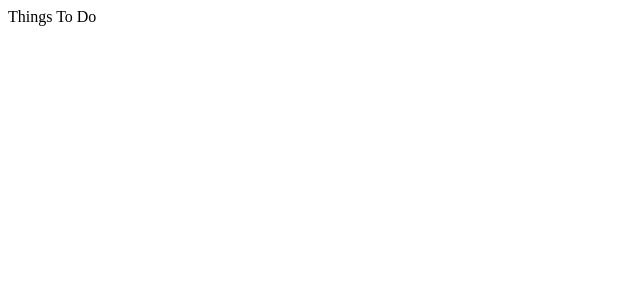
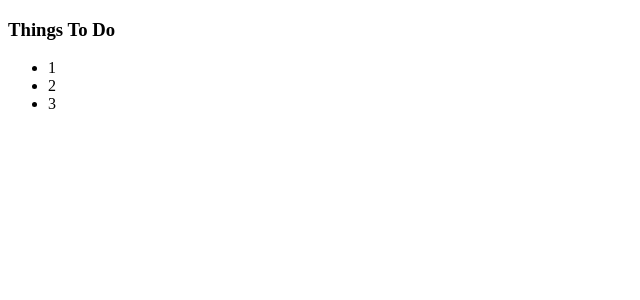
Before and after one commit to WebHeroSchool/ToDo-Final-Project, a React (Create React App) app: page / in a window 1280 px wide. Shown: the top 300 px of the page, without its empty margins (0-640 px from the left). Built offline with nearby package versions, Linux system fonts and the light colour scheme.

Commit message:
list component

```diff
--- a/src/App.js
+++ b/src/App.js
@@ -1,6 +1,12 @@
+const ItemList = () => (<ul>
+    <li>1</li>
+    <li>2</li>
+    <li>3</li>
+  </ul>);
 
-const firstElement = (<div>
-  Things To Do
+const App = () => (<div>
+  <h3>Things To Do</h3>
+  <ItemList />
 </div>);
 
-export { firstElement };
+export default App;
--- a/src/index.js
+++ b/src/index.js
@@ -1,10 +1,10 @@
 import React from 'react';
 import ReactDOM from 'react-dom/client';
-import { firstElement } from './App';
+import App from './App';
 
 const root = ReactDOM.createRoot(document.getElementById('root'));
 root.render(
   <React.StrictMode>
-    { firstElement }
+    <App />
   </React.StrictMode>
 );
```
